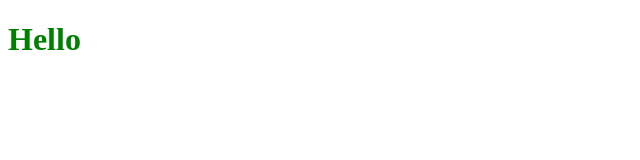
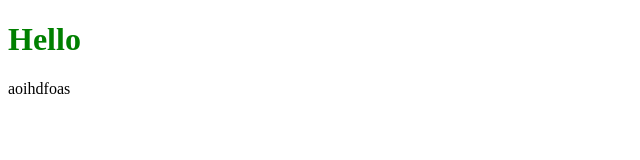
Before and after one commit to MateAsanidze/FirstProject, a plain HTML site: page index.html in a window 1280 px wide. Shown: the full height of the page, 0-640 px from the left. Drawn offline with Linux system fonts and the light colour scheme.

Commit message:
added codes

```diff
--- a/index.html
+++ b/index.html
@@ -8,5 +8,6 @@
 </head>
 <body>
     <h1>Hello</h1>
+    <p>aoihdfoas</p>
 </body>
 </html>
```
